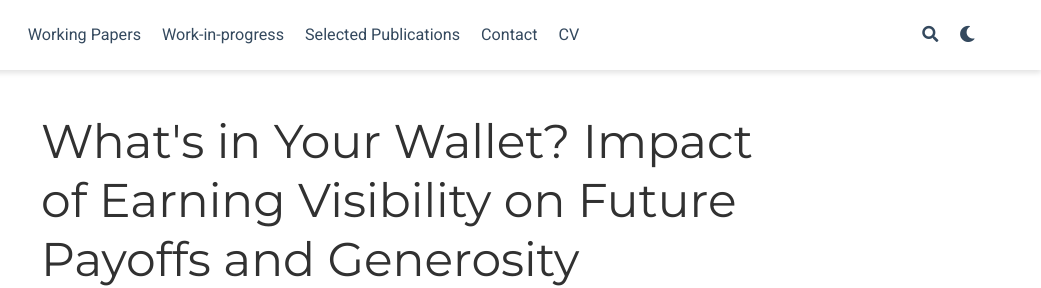
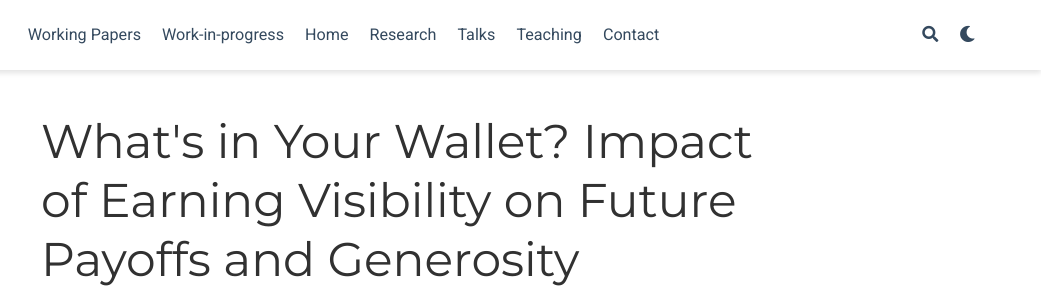
Before and after one commit to muratmtunc/muratmtunc.github.io, a plain HTML site: page work-in-progress/earning-visibility/index.html in a window 1280 px wide. Shown: the top 288 px of the page, 239-1280 px from the left. Drawn offline with nearby package versions, Linux system fonts and the light colour scheme; some icons are missing.

Commit message:
Update index.html

```diff
--- a/work-in-progress/earning-visibility/index.html
+++ b/work-in-progress/earning-visibility/index.html
@@ -269,11 +269,14 @@
 
 
 
+ <li class="nav-item">
+          <a class="nav-link " href="/#about" data-target="#about"><span>Home</span></a>
+        </li>
 
 
 
         <li class="nav-item">
-          <a class="nav-link " href="/#publications"><span>Selected Publications</span></a>
+          <a class="nav-link " href="/#working_papers" data-target="#working_papers"><span>Research</span></a>
         </li>
 
 
@@ -301,9 +304,25 @@
 
 
 
-        <li class="nav-item">
-          <a class="nav-link " href="/#contact"><span>Contact</span></a>
-        </li>
+
+
+
+
+
+
+
+
+
+
+
+
+
+
+
+
+
+
+
 
 
 
@@ -324,7 +343,25 @@
 
 
         <li class="nav-item">
-          <a class="nav-link " href="/files/cv.pdf"><span>CV</span></a>
+          <a class="nav-link " href="/#talks" data-target="#talks"><span>Talks</span></a>
+        </li>
+
+
+
+
+       <li class="nav-item">
+          <a class="nav-link " href="/#teaching" data-target="#teaching"><span>Teaching</span></a>
+        </li>
+
+
+
+
+
+
+
+
+        <li class="nav-item">
+          <a class="nav-link " href="/#contact" data-target="#contact"><span>Contact</span></a>
         </li>
 
 
```
